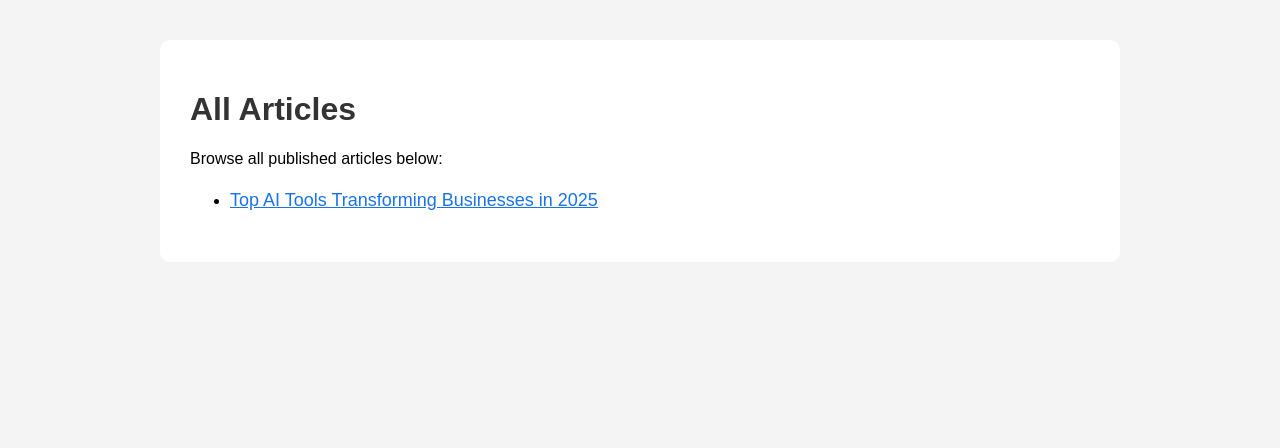
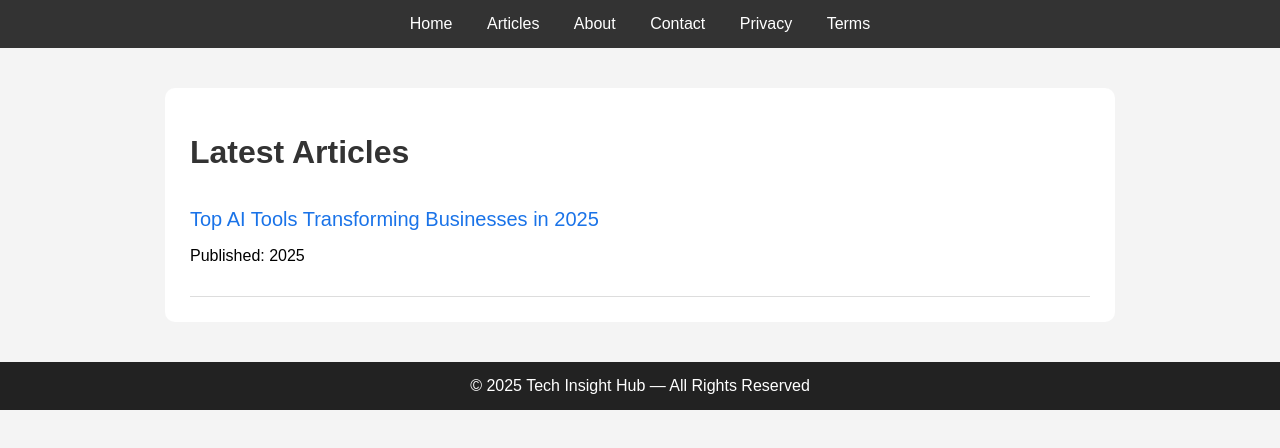
Before and after one commit to czchengzhi6-labshr/tech-insight-hub, a plain HTML site: page articles.html in a window 1280 px wide. Drawn offline with Linux system fonts and the light colour scheme.

Commit message:
Update articles.html

```diff
--- a/articles.html
+++ b/articles.html
@@ -4,28 +4,48 @@
     <meta charset="UTF-8">
     <meta name="viewport" content="width=device-width, initial-scale=1.0">
     <title>Articles - Tech Insight Hub</title>
-
     <style>
-        body { background:#f4f4f4; font-family:Arial, sans-serif; margin:0; padding:0; }
-        .container { max-width:900px; margin:40px auto; background:white; padding:30px; border-radius:10px; }
+        body { font-family: Arial, sans-serif; background:#f4f4f4; margin:0; padding:0; }
+        nav { background:#333; padding:15px; text-align:center; }
+        nav a { color:white; margin:0 15px; text-decoration:none; }
+        .container { max-width:900px; margin:40px auto; background:white; padding:25px; border-radius:10px; }
         h1 { color:#333; }
-        ul { line-height:1.8; }
-        a { color:#1a73e8; font-size:18px; }
+        .article-item {
+            padding:15px 0;
+            border-bottom:1px solid #ddd;
+        }
+        .article-item a {
+            font-size:20px;
+            text-decoration:none;
+            color:#1a73e8;
+        }
+        footer { background:#222; color:white; text-align:center; padding:15px 0; margin-top:40px; }
     </style>
 </head>
-
 <body>
 
+<nav>
+    <a href="index.html">Home</a>
+    <a href="articles.html">Articles</a>
+    <a href="about.html">About</a>
+    <a href="contact.html">Contact</a>
+    <a href="privacy.html">Privacy</a>
+    <a href="terms.html">Terms</a>
+</nav>
+
 <div class="container">
-    <h1>All Articles</h1>
-    <p>Browse all published articles below:</p>
+    <h1>Latest Articles</h1>
 
-    <ul>
-        <li><a href="article-ai-tools.html">Top AI Tools Transforming Businesses in 2025</a></li>
-        <!-- 以后每加一篇文章，在这里加入新链接 -->
-    </ul>
+    <div class="article-item">
+        <a href="ai-tools-2025.html">Top AI Tools Transforming Businesses in 2025</a>
+        <p>Published: 2025</p>
+    </div>
 
 </div>
 
+<footer>
+    © 2025 Tech Insight Hub — All Rights Reserved
+</footer>
+
 </body>
 </html>
```
